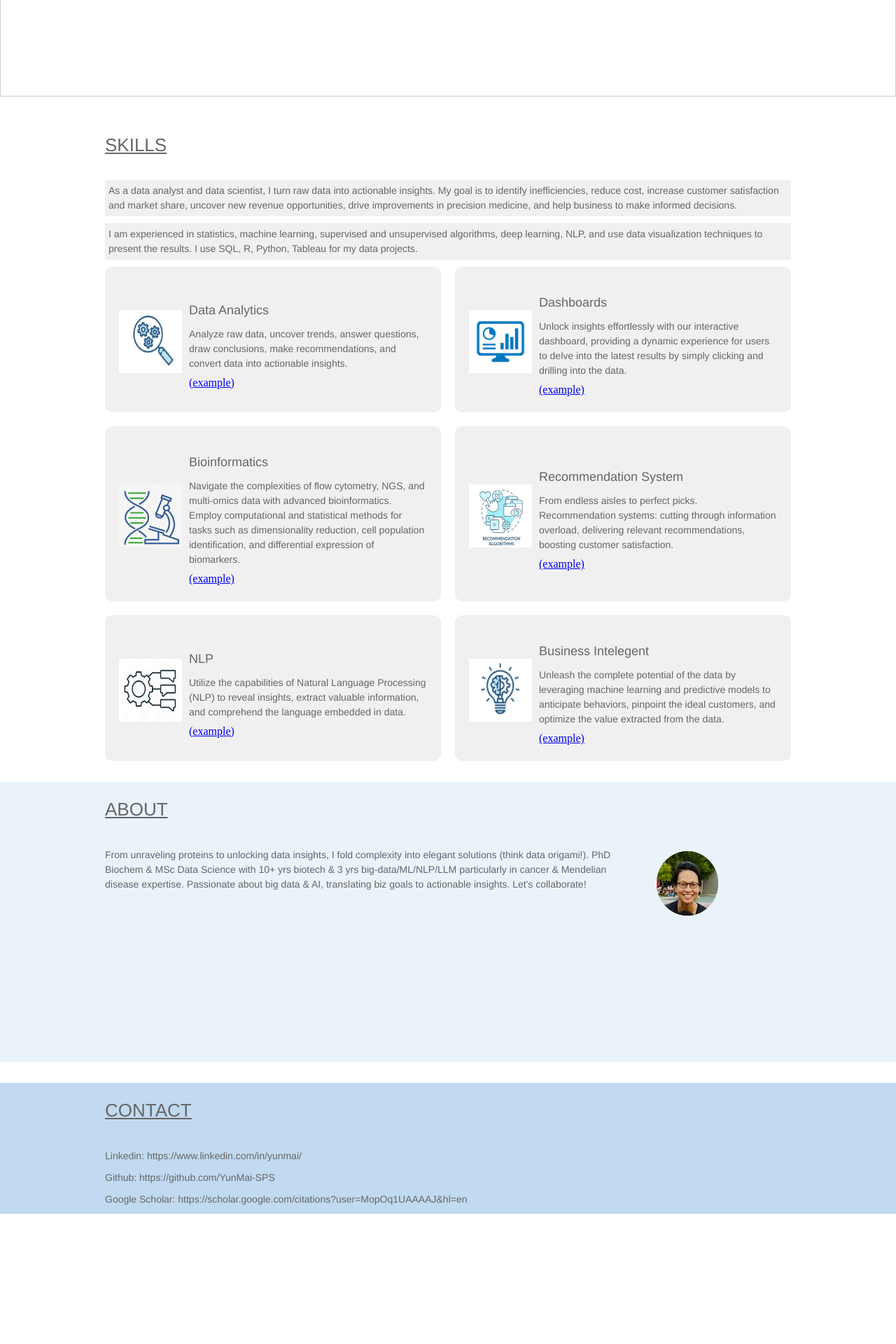
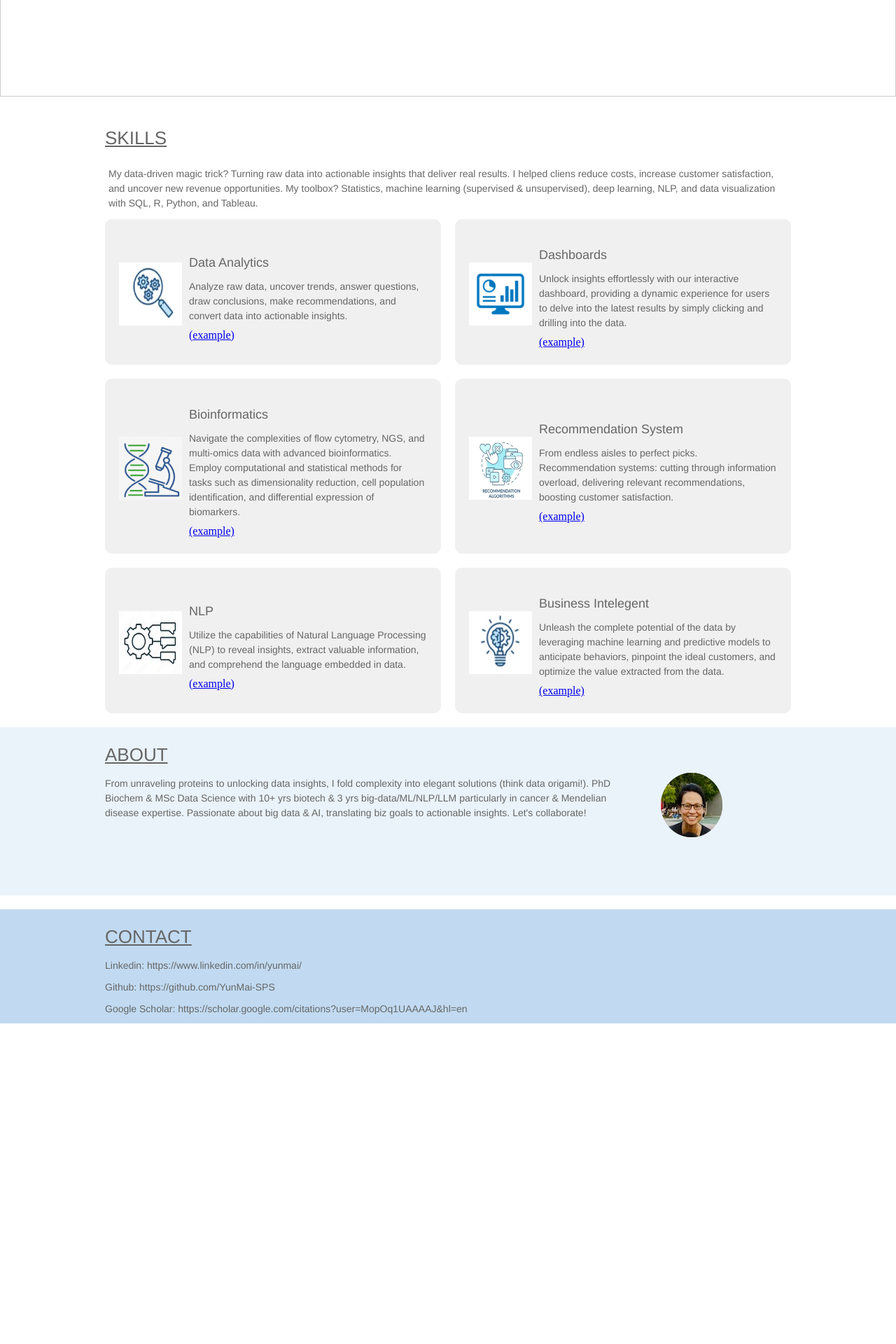
Before and after one commit to YunMai-SPS/my-ds-website, a Flask app: page / in a window 1280 px wide. Shown: the part 534-2454 px from the top of the page at 70% size. After the commit the page ends 1996 px from the top, so only its background shows below. Run offline with Flask 3, Linux system fonts and the light colour scheme.

Commit message:
modify the navagation page

```diff
--- a/static/style.css
+++ b/static/style.css
@@ -164,10 +164,12 @@ body {
     font-family: Helvetica; /* Replace with your custom font */
     margin-left: 130px;  /* Adjust the left margin as needed */
     margin-bottom: 0px;
-    margin-top: 30px;
+    margin-top: 20px;
     font-size: 26px;
     color: #666666 ; /* #ccc  #444444 */
     padding: 20px;
+    /* border: 2px solid green; */
+    height: 25px;
   }
 
   .custom-head_2 {
@@ -203,7 +205,7 @@ body {
   }
 
   .content-text {
-    background-color: #f0f0f0;
+    background-color: white; /*#f0f0f0*/
     font-family: Helvetica;
     margin-left: 150px;  /* Adjust the left margin as needed */
     margin-right: 150px;  /* Adjust the left margin as needed */
@@ -212,7 +214,9 @@ body {
     padding: 5px;
     text-align: left;
     font-size: 14px;
-    color: #666666 ; /* #ccc  #444444 */
+    color: #666666 ; /* #ccc  #444444 #666666*/
+    /* border: 2px solid green; */
+    height: 60px;
   }
 
   .dashboard {
@@ -341,7 +345,7 @@ body {
   .indent-section {
     display: flex;
     flex-wrap: wrap;
-    margin-top: 10px;
+    margin-top: 0px;
   }
 
   .indent-section-white {
@@ -356,6 +360,7 @@ body {
     flex: 4;
     background-color:  #EAF3FA; /* Just for visualization */
     padding: 0px;
+    /* border: 2px solid green; */
   }
 
   .section-text-container-2 {
@@ -384,9 +389,11 @@ body {
   .section-portait-container{
     flex: 1;
     background-color:  #EAF3FA;; /* Just for visualization */
-    padding: 10px;
+    padding: 0px;
     margin-right: 150px;
     margin-left: 50px;
+    margin-top: 0px;
+    /* border: 2px solid green; */
   }
 
   .process-section {
--- a/templates/navigation.html
+++ b/templates/navigation.html
@@ -37,8 +37,7 @@
             <section_large id="skills">
                 <div class='vh-100'>
                     <p class="custom-head"><span class="underline">SKILLS</span></p>
-                    <p class="content-text">As a data analyst and data scientist, I turn raw data into actionable insights. My goal is to identify inefficiencies, reduce cost, increase customer satisfaction and market share, uncover new revenue opportunities, drive improvements in precision medicine, and help business to make informed decisions.</p>
-                    <p class="content-text">I am experienced in statistics, machine learning, supervised and unsupervised algorithms, deep learning, NLP, and use data visualization techniques to present the results. I use SQL, R, Python, Tableau for my data projects.</p>
+                    <p class="content-text">My data-driven magic trick? Turning raw data into actionable insights that deliver real results. I helped cliens reduce costs, increase customer satisfaction, and uncover new revenue opportunities. My toolbox? Statistics, machine learning (supervised & unsupervised), deep learning, NLP, and data visualization with SQL, R, Python, and Tableau.</p>
 
                     <div class="dashboard">
                         <div class="dashboard-item">
@@ -112,7 +111,7 @@
             </section_large>
 
             <section_medium id="about">
-                <div class='vh-50 bg-lightblue1'>
+                <div class='vh-30 bg-lightblue1'>
                     <p class="custom-head"><span class="underline">ABOUT</span></p>
                     <div class="indent-section">
                         <div class="section-text-container">
```
